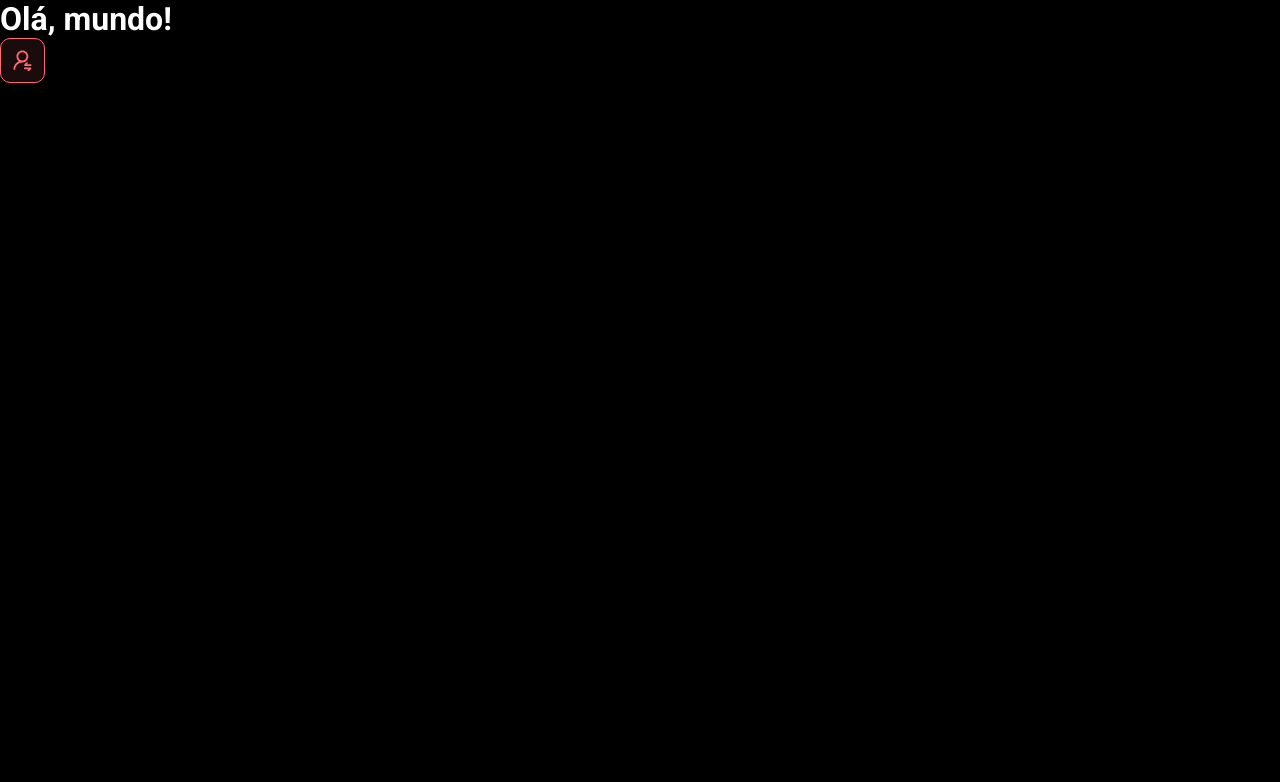
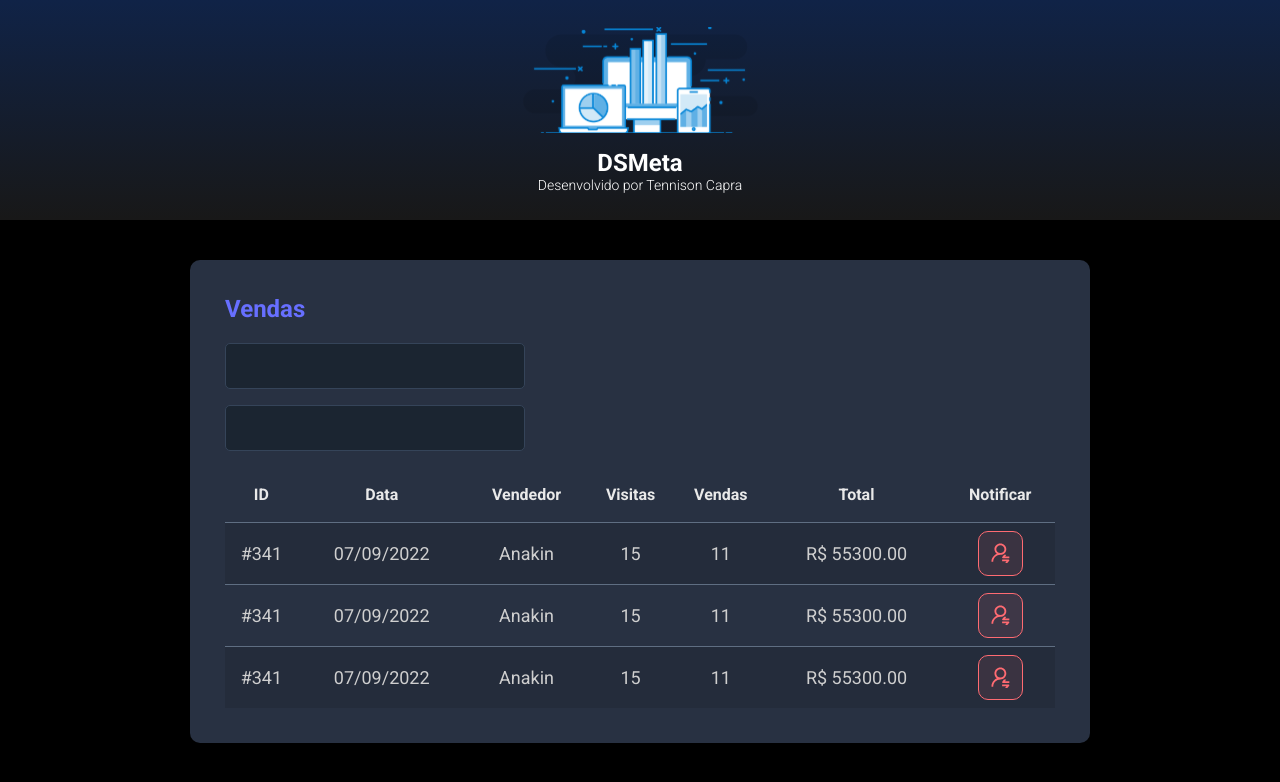
Before and after one commit to teteUser/ds-meta, a React (Vite) app in the folder frontend/: page / in a window 1280 px wide. Shown: the top 782 px of the page. Built offline with nearby package versions, Linux system fonts and the light colour scheme.

Commit message:
other components

```diff
--- a/frontend/src/App.tsx
+++ b/frontend/src/App.tsx
@@ -1,10 +1,17 @@
-import NotificationButton from "./components/NotificationButton"
+import SalesCard from "./components/SalesCard"
+import Header from "./components/Header"
 
 function App() {
   return (
     <>
-      <h1>Olá, mundo!</h1>
-      <NotificationButton />
+      <Header />
+      <main>
+        <section id="sales">
+            <div className="dsmeta-container">
+              <SalesCard />
+            </div>
+        </section>
+      </main>
     </>
   )
 }
--- /dev/null
+++ b/frontend/src/components/Header/index.tsx
@@ -0,0 +1,16 @@
+import logo from '../../assets/img/logo.svg'
+import './style.css'
+
+function Header() {
+    return (
+        <header>
+            <div className="dsmeta-logo-container">
+                <img src={logo} alt="imagem de logo"/>
+                <h1>DSMeta</h1>
+                <p>Desenvolvido por Tennison Capra</p>
+            </div>
+        </header>
+    )
+  }
+
+  export default Header
--- /dev/null
+++ b/frontend/src/components/Header/style.css
@@ -0,0 +1,27 @@
+header {
+    height: 220px;
+    background: linear-gradient(180deg, #102347 0%, #181818 100%);
+    display: flex;
+    align-items: center;
+    justify-content: center;
+}
+
+.dsmeta-logo-container {
+    display: flex;
+    flex-direction: column;
+    align-items: center;
+}
+
+.dsmeta-logo-container img {
+    max-width: 235px;
+}
+
+.dsmeta-logo-container h1 {
+    margin-top: 15px;
+    font-size: 24px;
+}
+
+.dsmeta-logo-container p {
+    font-size: 14px;
+    font-weight: 300;
+}
--- /dev/null
+++ b/frontend/src/components/SalesCard/index.tsx
@@ -0,0 +1,77 @@
+import './style.css'
+import NotificationButton from '../NotificationButton'
+
+function SalesCard() {
+    return (
+        <div class="dsmeta-card">
+                    <h2 className="dsmeta-sales-title">Vendas</h2>
+                    <div>
+                        <div className="dsmeta-form-control-container">
+                            <input class="dsmeta-form-control" type="text" name="" id="" />
+                        </div>
+                        <div className="dsmeta-form-control-container">
+                            <input className="dsmeta-form-control" type="text" name="" id="" />
+                        </div>
+                    </div>
+
+                    <div>
+                        <table className="dsmeta-sales-table">
+                            <thead>
+                                <tr>
+                                    <th className="show992">ID</th>
+                                    <th className="show576">Data</th>
+                                    <th>Vendedor</th>
+                                    <th className="show992">Visitas</th>
+                                    <th className="show992">Vendas</th>
+                                    <th>Total</th>
+                                    <th>Notificar</th>
+                                </tr>
+                            </thead>
+                            <tbody>
+                                <tr>
+                                    <td className="show992">#341</td>
+                                    <td className="show576">07/09/2022</td>
+                                    <td>Anakin</td>
+                                    <td className="show992">15</td>
+                                    <td className="show992">11</td>
+                                    <td>R$ 55300.00</td>
+                                    <td>
+                                        <div className="dsmeta-red-btn-container">
+                                            <NotificationButton />
+                                        </div>
+                                    </td>
+                                </tr>
+                                <tr>
+                                    <td className="show992">#341</td>
+                                    <td className="show576">07/09/2022</td>
+                                    <td>Anakin</td>
+                                    <td className="show992">15</td>
+                                    <td className="show992">11</td>
+                                    <td>R$ 55300.00</td>
+                                    <td>
+                                        <div className="dsmeta-red-btn-container">
+                                            <NotificationButton />
+                                        </div>
+                                    </td>
+                                </tr>
+                                <tr>
+                                    <td className="show992">#341</td>
+                                    <td className="show576">07/09/2022</td>
+                                    <td>Anakin</td>
+                                    <td className="show992">15</td>
+                                    <td className="show992">11</td>
+                                    <td>R$ 55300.00</td>
+                                    <td>
+                                        <div className="dsmeta-red-btn-container">
+                                            <NotificationButton />
+                                        </div>
+                                    </td>
+                                </tr>
+                            </tbody>
+                        </table>
+                    </div>
+                </div>
+    )
+}
+
+export default SalesCard
--- /dev/null
+++ b/frontend/src/components/SalesCard/style.css
@@ -0,0 +1,110 @@
+.dsmeta-card {
+    background-color: #283142;
+    border-radius: 10px;
+    padding: 30px 10px;
+}
+
+.dsmeta-sales-title {
+    color: #676FFF;
+    font-size: 24px;
+    margin-bottom: 20px;
+}
+
+.dsmeta-form-control {
+    width: 100%;
+    height: 46px;
+    background-color: #1B2531;
+    border: 1px solid #354459;
+    border-radius: 5px;
+    color: #9AAABE;
+    padding: 0 20px;
+    font-size: 18px;
+}
+
+.dsmeta-form-control-container {
+    margin-bottom: 16px;
+    max-width: 300px;
+}
+
+.dsmeta-sales-table {
+    width: 100%;
+    border-spacing: 0;
+    border-collapse: collapse;
+}
+
+.dsmeta-sales-table thead {
+    height: 55px;
+    font-size: 16px;
+    color: #E9E9E9;
+    font-weight: 700;
+}
+
+.dsmeta-sales-table tbody {
+    font-size: 14px;
+    font-weight: 400;
+    color: #CFCFCF;
+    text-align: center;
+}
+
+.dsmeta-sales-table tbody tr {
+    height: 74px;
+    border-top: 1px solid #5F6E82;
+}
+
+.dsmeta-sales-table tbody tr:hover > td {
+    background-color: #384459;
+}
+
+.dsmeta-sales-table tbody tr:nth-child(odd) {
+    background-color: #242C3B;
+}
+
+.dsmeta-red-btn-container {
+    display: flex;
+    justify-content: center;
+}
+
+.dsmeta-red-btn {
+    height: 45px;
+    width: 45px;
+    background: rgba(255, 107, 114, 0.1);
+    border: 1px solid #FF6B72;
+    border-radius: 10px;
+    display: flex;
+    align-items: center;
+    justify-content: center;
+    cursor: pointer;
+}
+
+.dsmeta-red-btn img {
+    width: 19px;
+}
+
+.show576 {
+    display: none;
+}
+
+@media (min-width: 576px) {
+    .show576 {
+        display: table-cell;
+    }
+    .dsmeta-card {
+        padding: 35px;
+    }
+    .dsmeta-sales-table tbody tr {
+        height: 62px;
+    }
+    .dsmeta-sales-table tbody {
+        font-size: 18px;
+    }
+}
+
+.show992 {
+    display: none;
+}
+
+@media (min-width: 992px) {
+    .show992 {
+        display: table-cell;
+    }
+}
--- a/frontend/src/index.css
+++ b/frontend/src/index.css
@@ -16,3 +16,13 @@
     color: unset;
     text-decoration: none;
 }
+
+.dsmeta-container {
+    width: 100%;
+    max-width: 900px;
+    margin: 0 auto;
+}
+
+#sales {
+    padding: 40px 10px;
+}
```
Also changed, not shown: frontend/src/assets/img/logo.svg (added).
